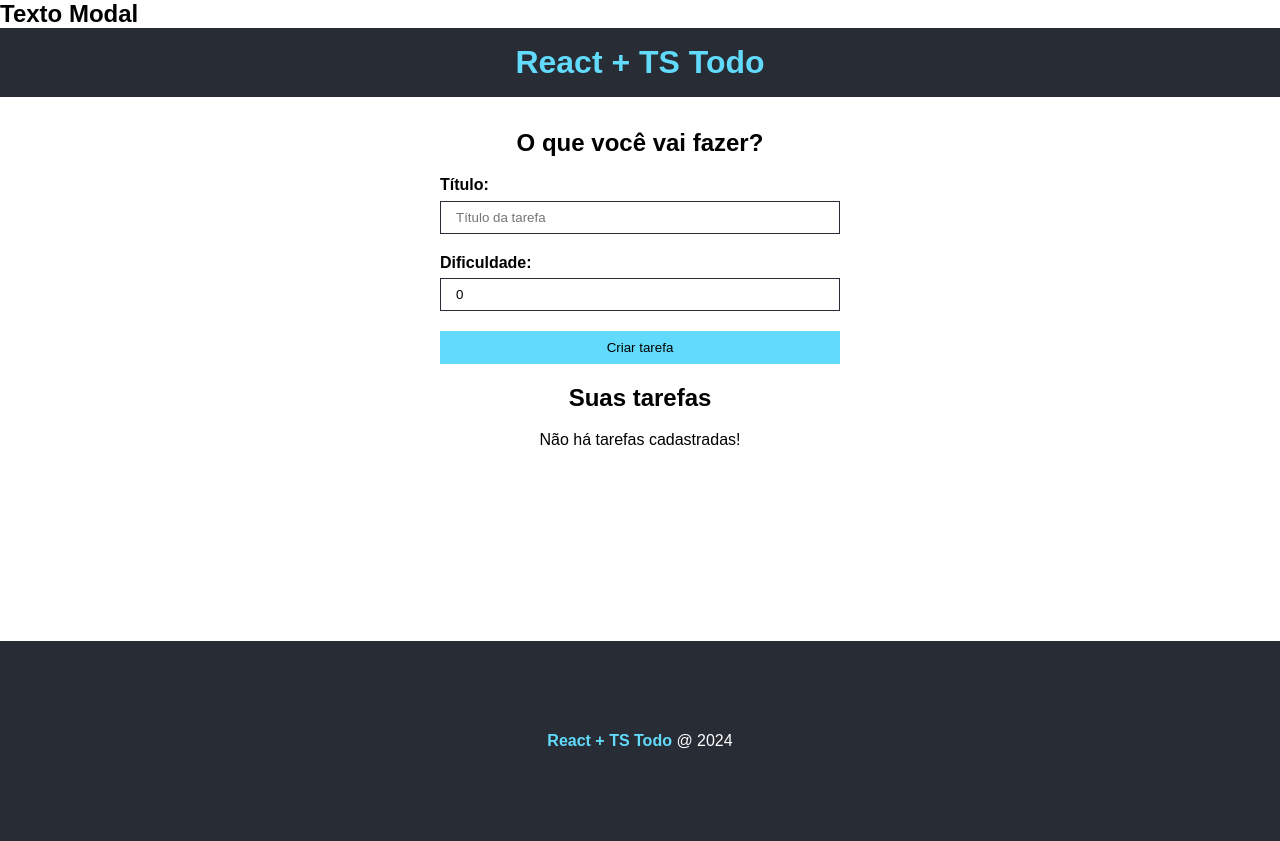
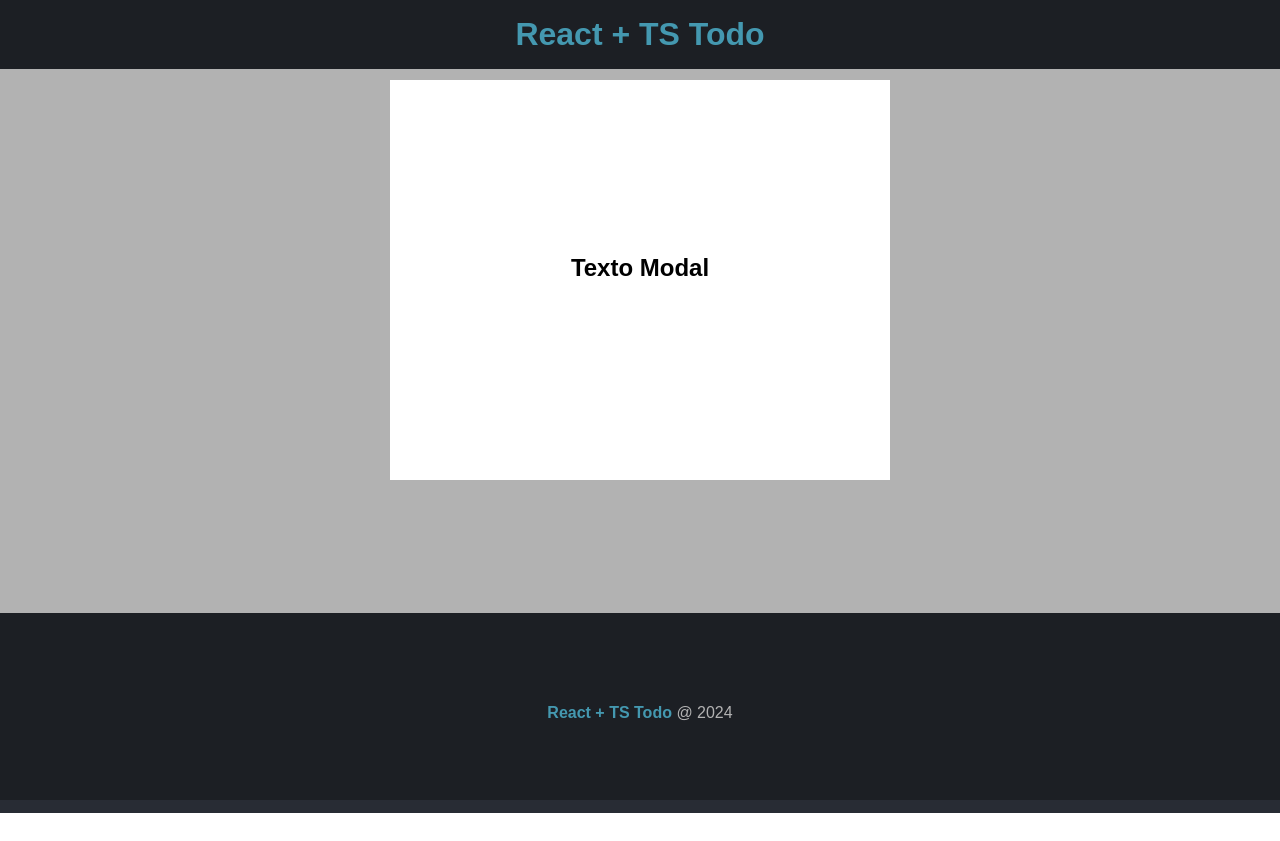
Before and after one commit to ms-gustavo/to-do-typescript, a React (Vite) app: page / in a window 1280 px wide. After the commit the page ends 813 px from the top, so only its background shows below. Built offline with nearby package versions, Linux system fonts and the light colour scheme.

Commit message:
style: adding style to edit task modal

```diff
--- a/src/components/Modal/Modal.module.css
+++ b/src/components/Modal/Modal.module.css
@@ -0,0 +1,31 @@
+.fade {
+  width: 100%;
+  height: 100%;
+  position: absolute;
+  background-color: #000;
+  opacity: 0.3;
+}
+
+.modal {
+  position: absolute;
+  top: 10%;
+  left: 0;
+  right: 0;
+  margin: 0 auto;
+  width: 500px;
+  height: 400px;
+  z-index: 1;
+  background-color: #fff;
+  display: flex;
+  flex-direction: column;
+  justify-content: center;
+  text-align: center;
+}
+
+.modal h2 {
+  margin-bottom: 1em;
+}
+
+.modal form {
+  width: 90%;
+}
--- a/src/components/Modal/Modal.tsx
+++ b/src/components/Modal/Modal.tsx
@@ -1,13 +1,16 @@
 import styles from "./Modal.module.css";
 
-type Props = {};
+type Props = {
+  children: React.ReactNode;
+};
 
-function Modal({}: Props) {
+function Modal({ children }: Props) {
   return (
     <div id="modal">
-      <div></div>
-      <div>
+      <div className={styles.fade}></div>
+      <div className={styles.modal}>
         <h2>Texto Modal</h2>
+        {children}
       </div>
     </div>
   );
```
